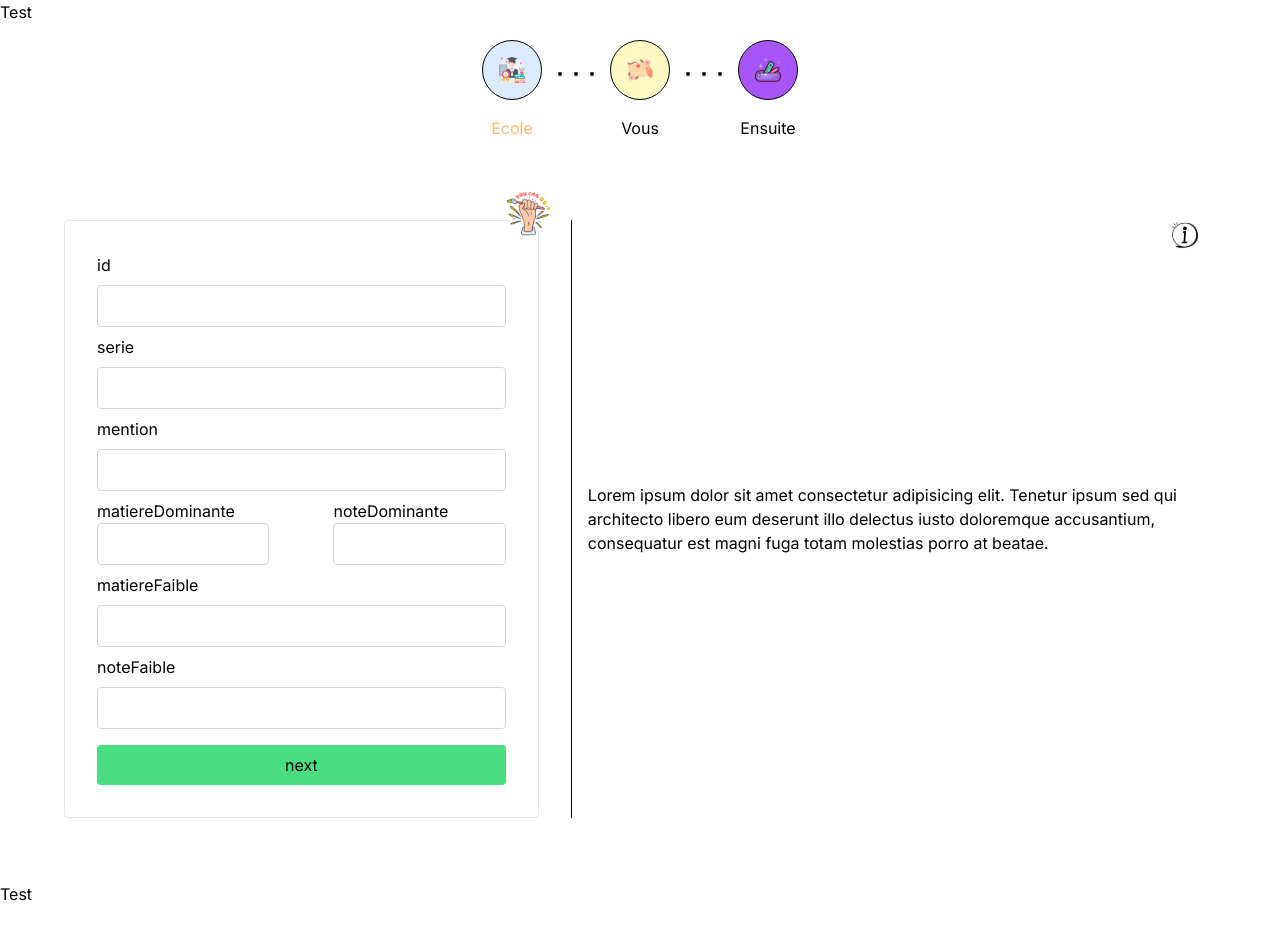
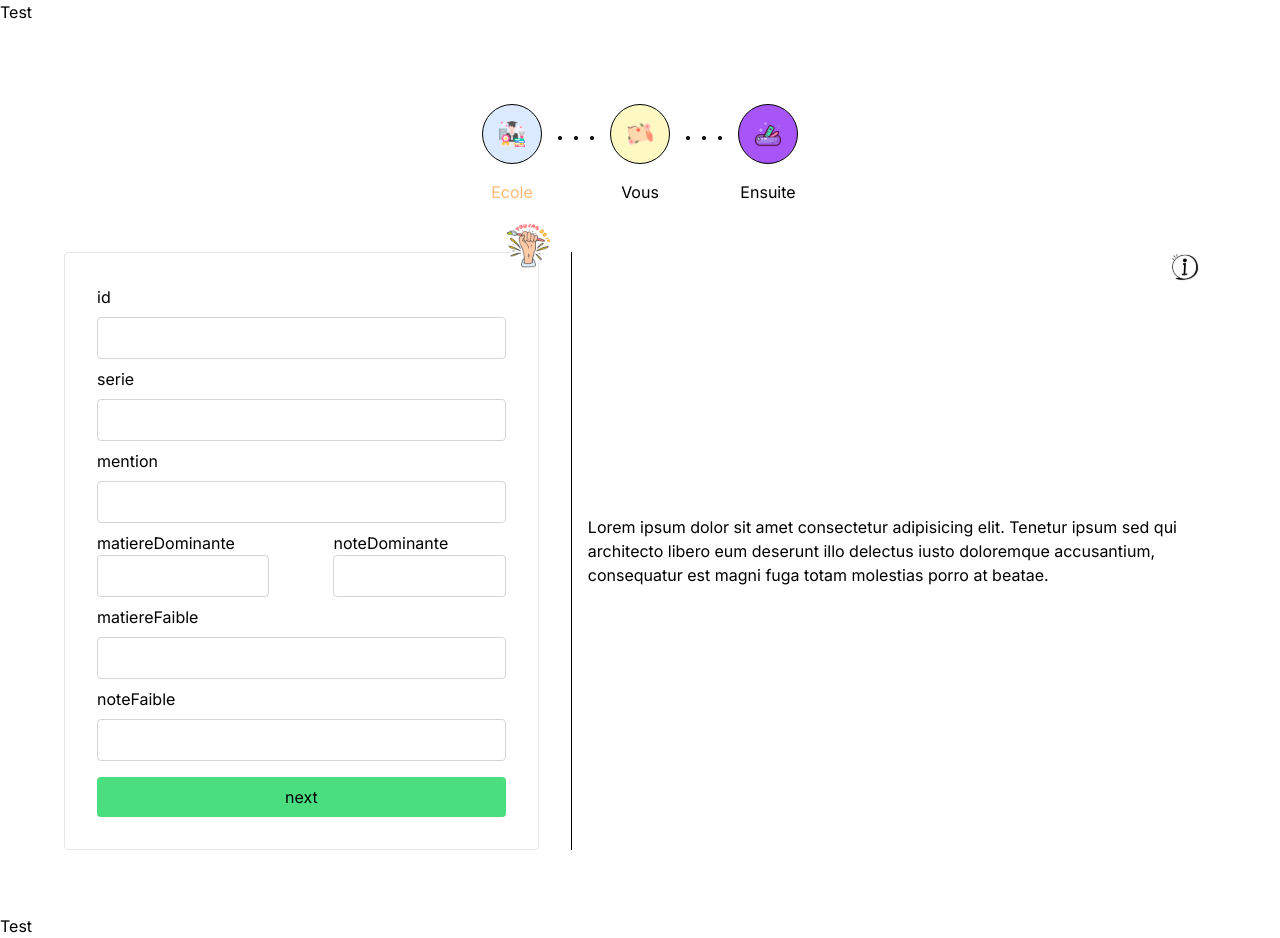
Before and after one commit to Dar-rius/orientation, a Next.js app: page /formulaire in a window 1280 px wide. Before the commit the page ends 906 px from the top, so only its background shows below. Built offline with nearby package versions, Linux system fonts and the light colour scheme.

Commit message:
update(clean unused data & link stepsForm & nav )

```diff
--- a/app/formulaire/page.tsx
+++ b/app/formulaire/page.tsx
@@ -1,83 +1,16 @@
-"use client";
-import schoolIcon from "../../public/formulaire/1.svg";
-import bookIcon from "../../public/formulaire/2.svg";
-import trousseau from "../../public/formulaire/3.svg";
-import Image from "next/image";
 import Header from "@/components/header";
 import Footer from "@/components/footer";
 import Form from "@/components/Form";
-import { useState } from "react";
 
 export default function Formulaire() {
-  const [step, setStep] = useState<Number>(0);
-
-  function handleStep(step: Number) {
-    setStep(step);
-  }
-
   return (
     <>
-      <>
-        <Header />
-        <header>
-          <nav className="flex gap-8 p-4 justify-center items-center">
-            <div
-              className={
-                (step === 0 ? "text-orange-300" : "") +
-                " flex flex-col items-center justify-center gap-4 "
-              }
-              onClick={() => handleStep(0)}
-            >
-              <div className="bg-blue-100 rounded-full p-4 border border-black">
-                <Image
-                  src={schoolIcon}
-                  alt="school-image"
-                  width={26}
-                  height={26}
-                />
-              </div>
-              <p>Ecole</p>
-            </div>
-            <span className="block w-1 h-1 bg-black rounded-full -translate-y-4 before:-translate-x-4 before:bg-black before:w-1 before:h-1 before:block before:rounded-full after:translate-x-4 after:bg-black after:w-1 after:h-1 after:block after:rounded-full after:-translate-y-1"></span>
-            <div
-              className={
-                (step === 1 ? "text-orange-300" : "") +
-                " flex flex-col items-center justify-center gap-4 "
-              }
-              onClick={() => handleStep(1)}
-            >
-              <div className="bg-yellow-100 rounded-full p-4 border border-black">
-                <Image src={bookIcon} alt="book-image" width={26} height={26} />
-              </div>
+      <Header />
 
-              <p>Vous</p>
-            </div>
-            <span className="block w-1 h-1 bg-black rounded-full -translate-y-4 before:-translate-x-4 before:bg-black before:w-1 before:h-1 before:block before:rounded-full after:translate-x-4 after:bg-black after:w-1 after:h-1 after:block after:rounded-full after:-translate-y-1"></span>
-
-            <div
-              className={
-                (step === 2 ? "text-orange-300" : "") +
-                " flex flex-col items-center justify-center gap-4 "
-              }
-              onClick={() => handleStep(2)}
-            >
-              <div className="bg-purple-500 rounded-full p-4 border border-black">
-                <Image
-                  src={trousseau}
-                  alt="trousseau-image"
-                  width={26}
-                  height={26}
-                />
-              </div>
-              <p>Ensuite</p>
-            </div>
-          </nav>
-        </header>
-        <main className="p-16">
-          <Form />
-        </main>
-        <Footer />
-      </>
+      <main className="p-16">
+        <Form />
+      </main>
+      <Footer />
     </>
   );
 }
--- a/components/Form.tsx
+++ b/components/Form.tsx
@@ -6,39 +6,9 @@ import infoIcon from "../public/formulaire/5.svg";
 import Step1 from "./Step1";
 import Step2 from "./Step2";
 import Step3 from "./Step3";
-import next from "next";
-
-type formData = {
-  id: number;
-  serie: string;
-  mention: string;
-  matDominante: string;
-  noteDominante: number;
-  matFaible: string;
-  noteFaible: number;
-  passion: string;
-  cariere: string;
-  objectif: string;
-  domaine: string;
-  soutien: string;
-  info: string;
-};
-
-const initialData: formData = {
-  id: 0,
-  serie: "",
-  mention: "",
-  matDominante: "",
-  noteDominante: 0,
-  matFaible: "",
-  noteFaible: 0,
-  passion: "",
-  cariere: "",
-  objectif: "",
-  domaine: "",
-  soutien: "",
-  info: "",
-};
+import schoolIcon from "../public/formulaire/1.svg";
+import bookIcon from "../public/formulaire/2.svg";
+import trousseau from "../public/formulaire/3.svg";
 
 export default function Form() {
   const [step, setStep] = useState(0);
@@ -73,6 +43,57 @@ export default function Form() {
 
   return (
     <>
+      <header className="mb-8">
+        <nav className="flex gap-8 p-4 justify-center items-center">
+          <div
+            className={
+              (step === 0 ? "text-orange-300" : "") +
+              " flex flex-col items-center justify-center gap-4 "
+            }
+          >
+            <div className="bg-blue-100 rounded-full p-4 border border-black">
+              <Image
+                src={schoolIcon}
+                alt="school-image"
+                width={26}
+                height={26}
+              />
+            </div>
+            <p>Ecole</p>
+          </div>
+          <span className="block w-1 h-1 bg-black rounded-full -translate-y-4 before:-translate-x-4 before:bg-black before:w-1 before:h-1 before:block before:rounded-full after:translate-x-4 after:bg-black after:w-1 after:h-1 after:block after:rounded-full after:-translate-y-1"></span>
+          <div
+            className={
+              (step === 1 ? "text-orange-300" : "") +
+              " flex flex-col items-center justify-center gap-4 "
+            }
+          >
+            <div className="bg-yellow-100 rounded-full p-4 border border-black">
+              <Image src={bookIcon} alt="book-image" width={26} height={26} />
+            </div>
+
+            <p>Vous</p>
+          </div>
+          <span className="block w-1 h-1 bg-black rounded-full -translate-y-4 before:-translate-x-4 before:bg-black before:w-1 before:h-1 before:block before:rounded-full after:translate-x-4 after:bg-black after:w-1 after:h-1 after:block after:rounded-full after:-translate-y-1"></span>
+
+          <div
+            className={
+              (step === 2 ? "text-orange-300" : "") +
+              " flex flex-col items-center justify-center gap-4 "
+            }
+          >
+            <div className="bg-purple-500 rounded-full p-4 border border-black">
+              <Image
+                src={trousseau}
+                alt="trousseau-image"
+                width={26}
+                height={26}
+              />
+            </div>
+            <p>Ensuite</p>
+          </div>
+        </nav>
+      </header>
       <div className="flex gap-8">
         <div className="w-full flex flex-col p-8 border rounded relative gap-4">
           <Image
--- a/components/Step2.tsx
+++ b/components/Step2.tsx
@@ -2,7 +2,6 @@ import React from "react";
 
 export default function Step2() {
   return (
-    <div>
     <div className="flex flex-col gap-2">
       <label htmlFor="passion">passion</label>
       <input type="text" name="passion" id="passion" required />
@@ -13,6 +12,5 @@ export default function Step2() {
       <label htmlFor="passion">passion</label>
       <input type="text" name="passion" id="passion" required />
     </div>
-    </div>
   );
 }
```
Lines whose indentation alone changed are shown as unchanged.
